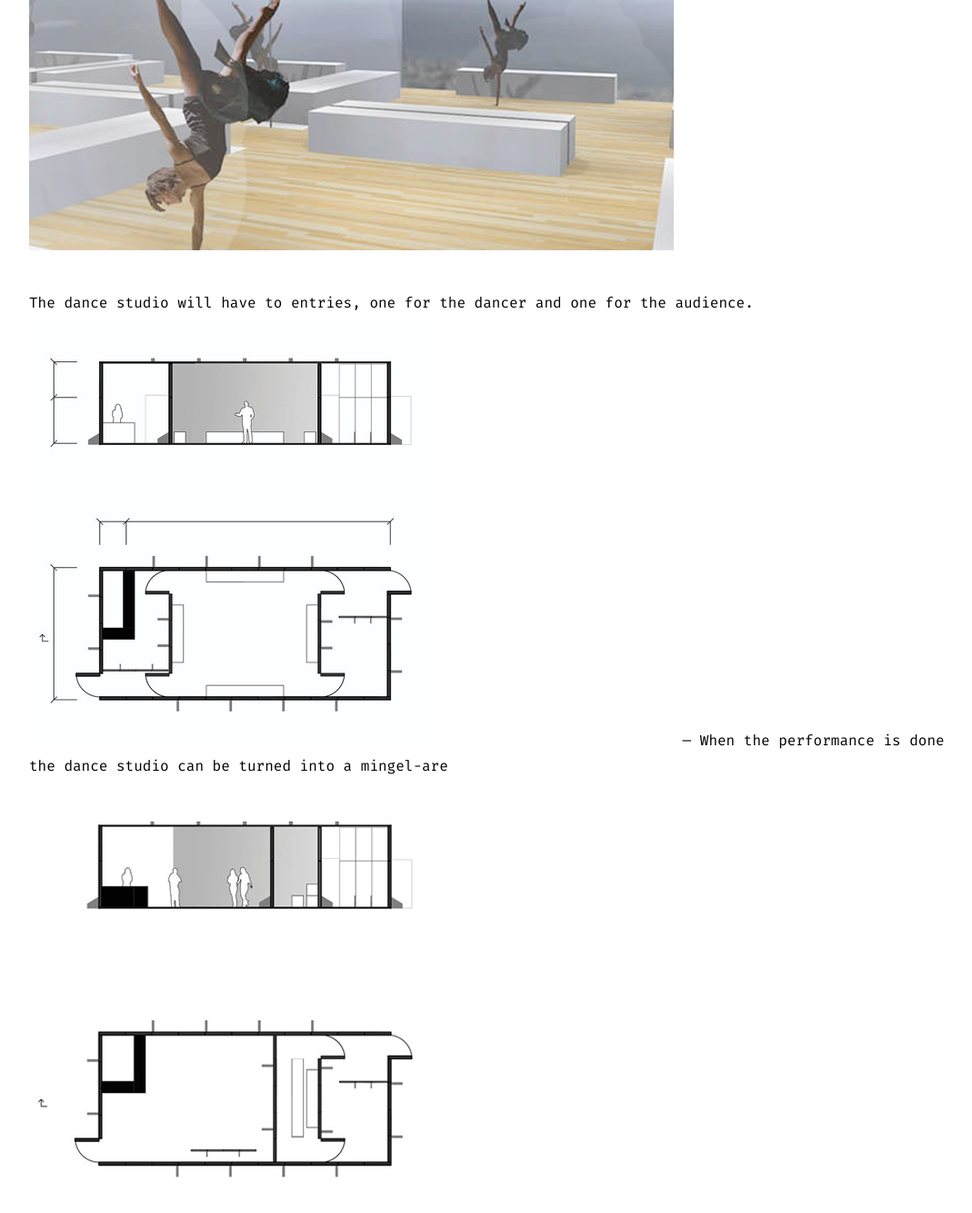
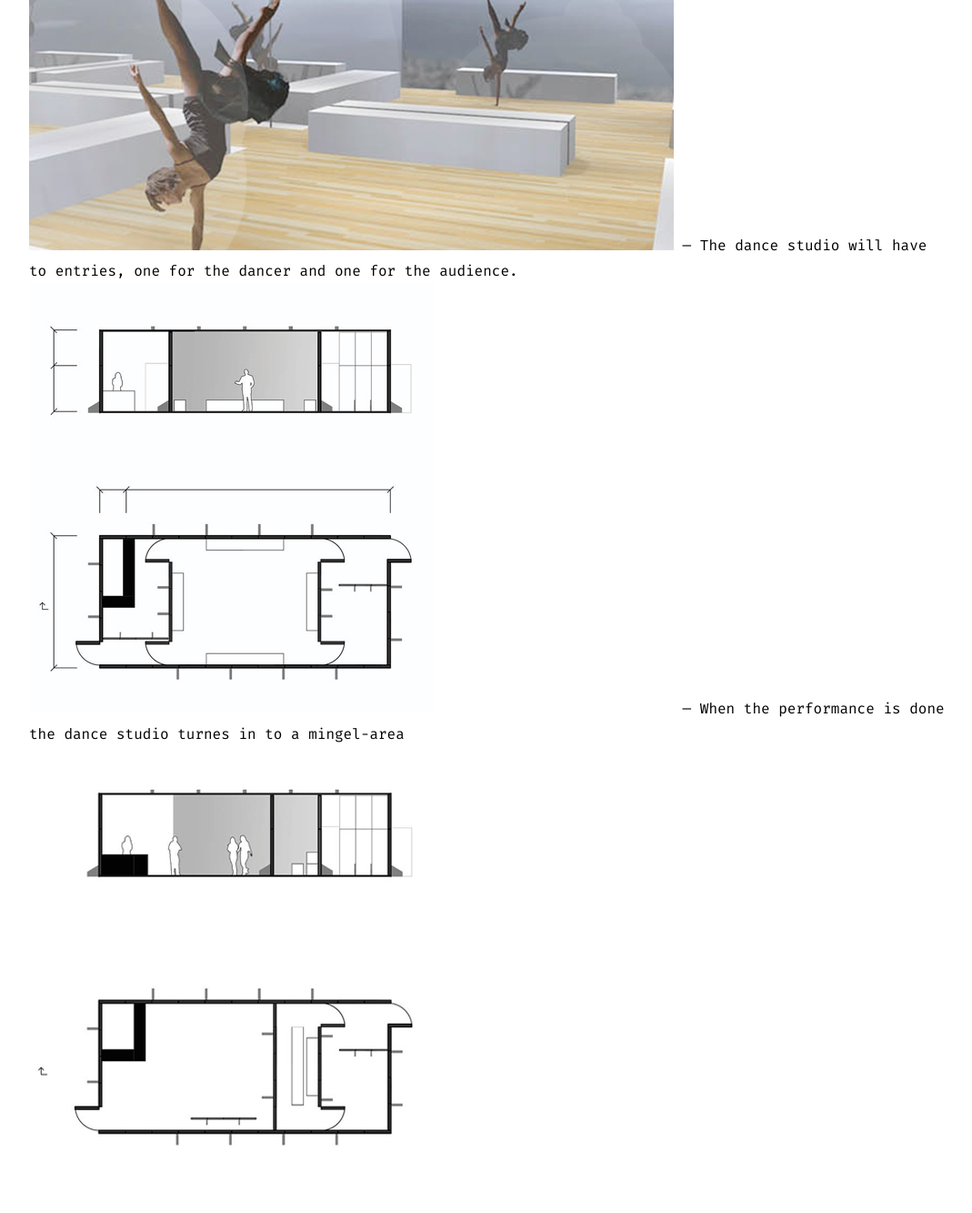
Before and after one commit to lottalarsson/lottalarsson.github.io, a Jekyll site: the page built from _posts/2014-03-01-Dance studio 24kvm.md, in a window 1280 px wide and 1400 px high, scrolled down 1064 px. Shown: the top 1333 px of the window at 91% size, without its empty margins (104-1173 px from the left). Built offline with Jekyll 4.4.1, drawn with Linux system fonts in a browser that asks for light colours; nearby versions of some CDN libraries.

Commit message:
Update 2014-03-01-Dance studio 24kvm.md

```diff
--- a/_posts/2014-03-01-Dance studio 24kvm.md
+++ b/_posts/2014-03-01-Dance studio 24kvm.md
@@ -10,11 +10,10 @@
 
 ![](/images/1D.jpg)
 ---
-
 ![](/images/2D.jpg)
 ---
 The dance studio will have to entries, one for the dancer and one for the audience.
-![The dance studio will have to entries, one for the dancer and one for the audience. ](/images/4D.jpg)
+![](/images/4D.jpg)
 ---
-When the performance is done the dance studio can be turned into a mingel-are
-![When the performance is done the dance studio can be turned into a mingel-are](/images/3D.jpg)
+When the performance is done the dance studio turnes in to a mingel-area
+![](/images/3D.jpg)
```
